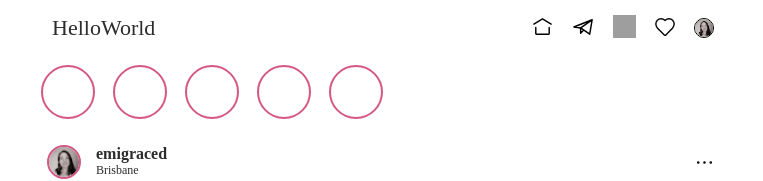
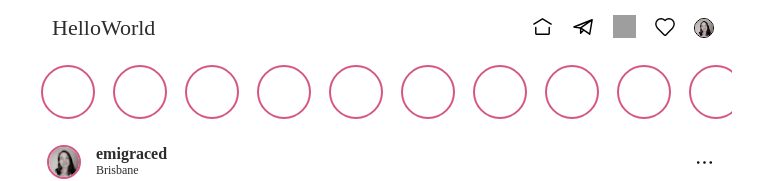
Before and after one commit to emigraced/instagram-clone, a React (Create React App) app: page / in a window 1280 px wide. Shown: the top 181 px of the page, without its empty margins (258-1021 px from the left). Built offline with nearby package versions, Linux system fonts and the light colour scheme; grey boxes are pictures that could not be loaded.

Commit message:
made story bar scrollable

```diff
--- a/src/components/StoryBar.js
+++ b/src/components/StoryBar.js
@@ -4,6 +4,16 @@
 export const StoryBar = () => {
     return (
         <StoryContainer>
+            <Circle/>
+            <Circle/>
+            <Circle/>
+            <Circle/>
+            <Circle/>
+            <Circle/>
+            <Circle/>
+            <Circle/>
+            <Circle/>
+            <Circle/>
             <Circle/>
             <Circle/>
             <Circle/>
@@ -17,6 +27,14 @@
     height: 80px;
     width: 100%;
     margin-top: 50px;
+    white-space: nowrap;
+    overflow-x: auto;
+    overflow-y: hidden;
+    -ms-overflow-style: none;
+    scrollbar-width: none;
+    &::-webkit-scrollbar {
+        display: none;
+    }
 `
 
 const Circle = styled.div`
@@ -25,5 +43,5 @@
     border: solid 2px #D45784;
     border-radius: 50%;
     display: inline-block;
-    margin: 15px 9px
+    margin: 15px 9px;
 `
```
